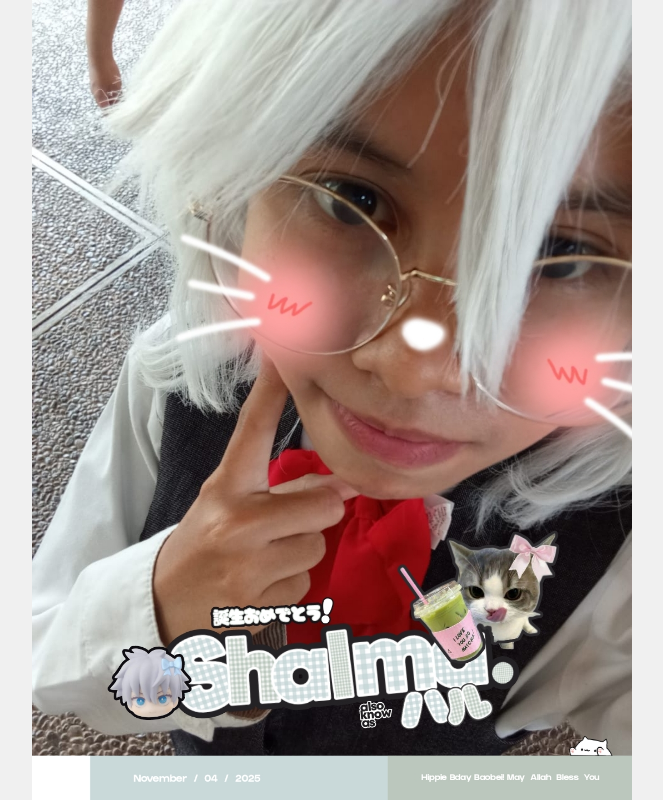
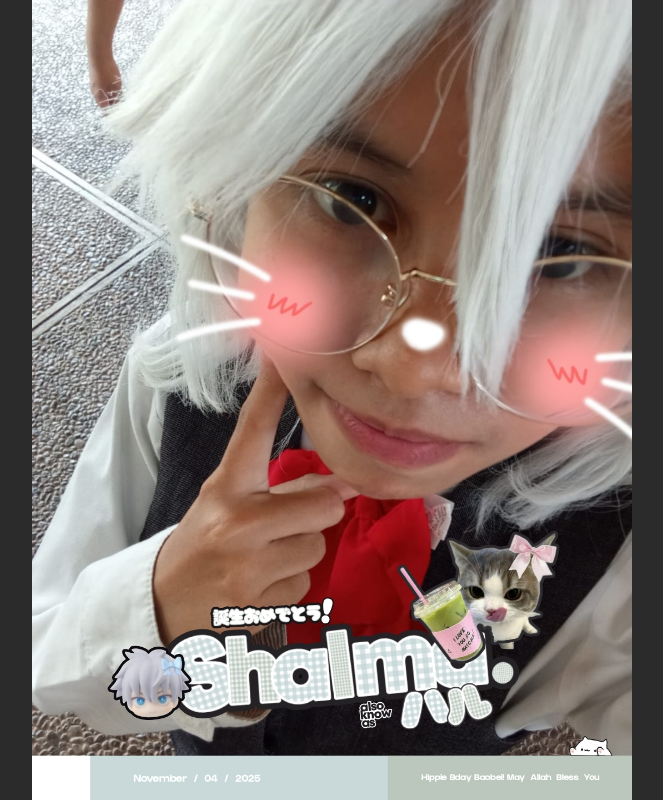
Before and after one commit to nathanrawless/her-day, a plain HTML site: page image.html in a window 1280 px wide. Shown: the whole page, without its empty margins (308-971 px from the left). Drawn offline with Linux system fonts and the light colour scheme.

Commit message:
Update image.html

```diff
--- a/image.html
+++ b/image.html
@@ -11,7 +11,7 @@
             justify-content: center;
             align-items: center;
             height: 100vh;
-            background-color: #f0f0f0;
+            background-color: #2b2b2b;
         }
         img {
             max-width: 100%;
```
